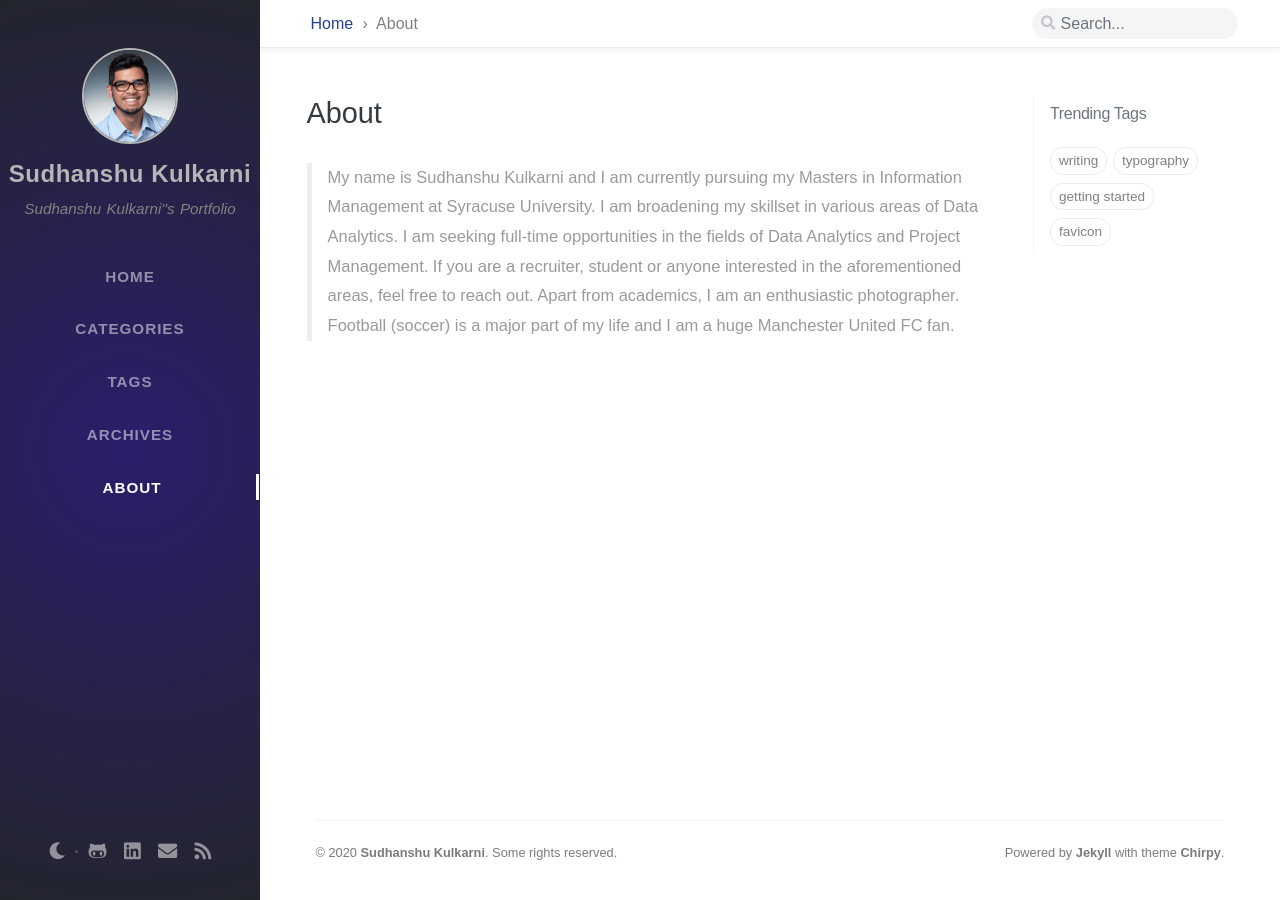
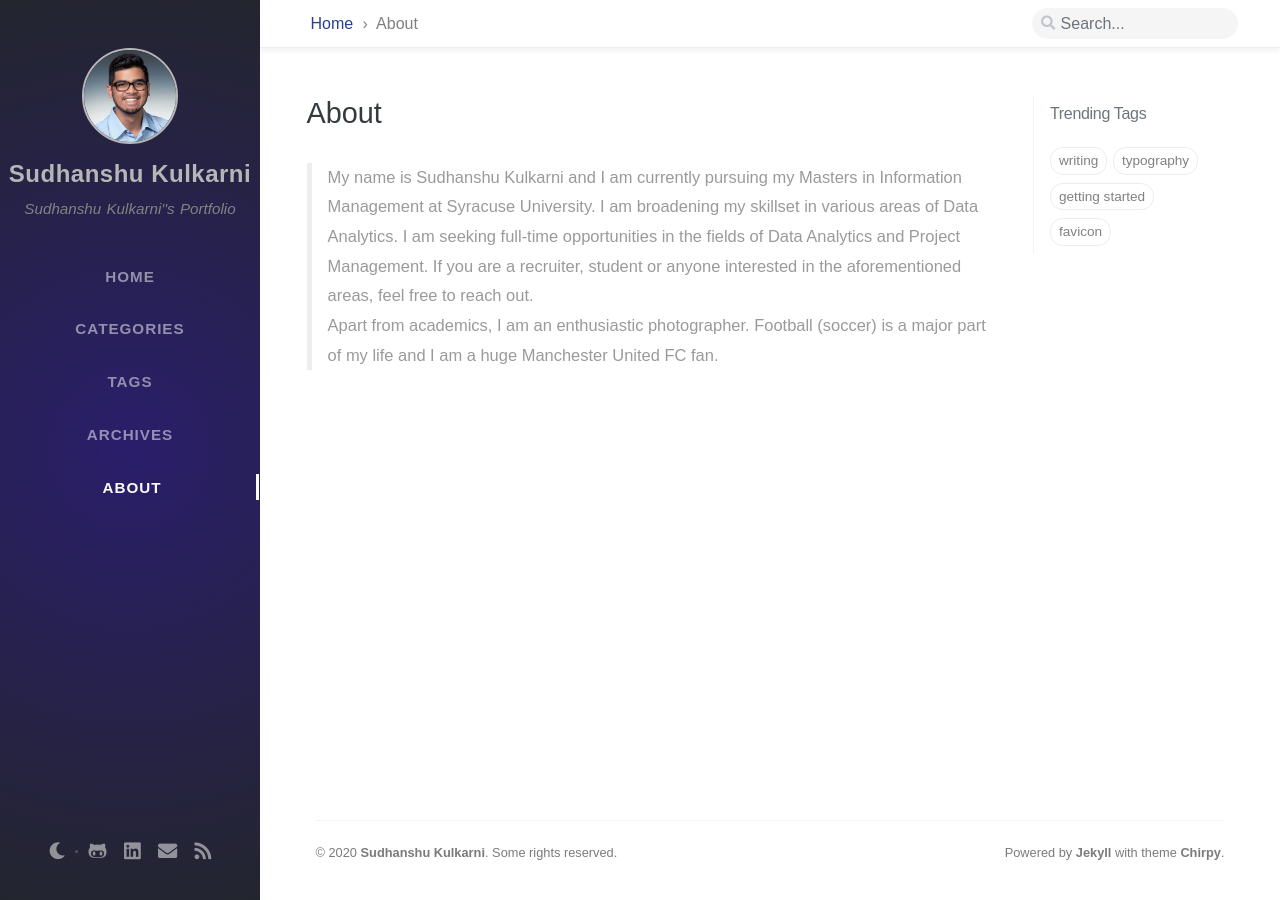
Before and after one commit to skulkarni218/skulkarni218.github.io, a Jekyll site: the page built from tabs/about.md, in a window 1280 px wide. Built offline with Jekyll 4.4.1, drawn with Linux system fonts in a browser that asks for light colours; nearby versions of some CDN libraries; some web fonts are replaced; comment, search, counter and statistics services are not loaded.

Commit message:
added break

```diff
--- a/tabs/about.md
+++ b/tabs/about.md
@@ -9,4 +9,4 @@ title: About
 ---
 
 > My name is Sudhanshu Kulkarni and I am currently pursuing my Masters in Information Management at Syracuse University. I am broadening my skillset in various areas of Data Analytics. I am seeking full-time opportunities in the fields of Data Analytics and Project Management. If you are a recruiter, student or anyone interested in the aforementioned areas, feel free to reach out.
-Apart from academics, I am an enthusiastic photographer. Football (soccer) is a major part of my life and I am a huge Manchester United FC fan.
+<br>Apart from academics, I am an enthusiastic photographer. Football (soccer) is a major part of my life and I am a huge Manchester United FC fan.
```
